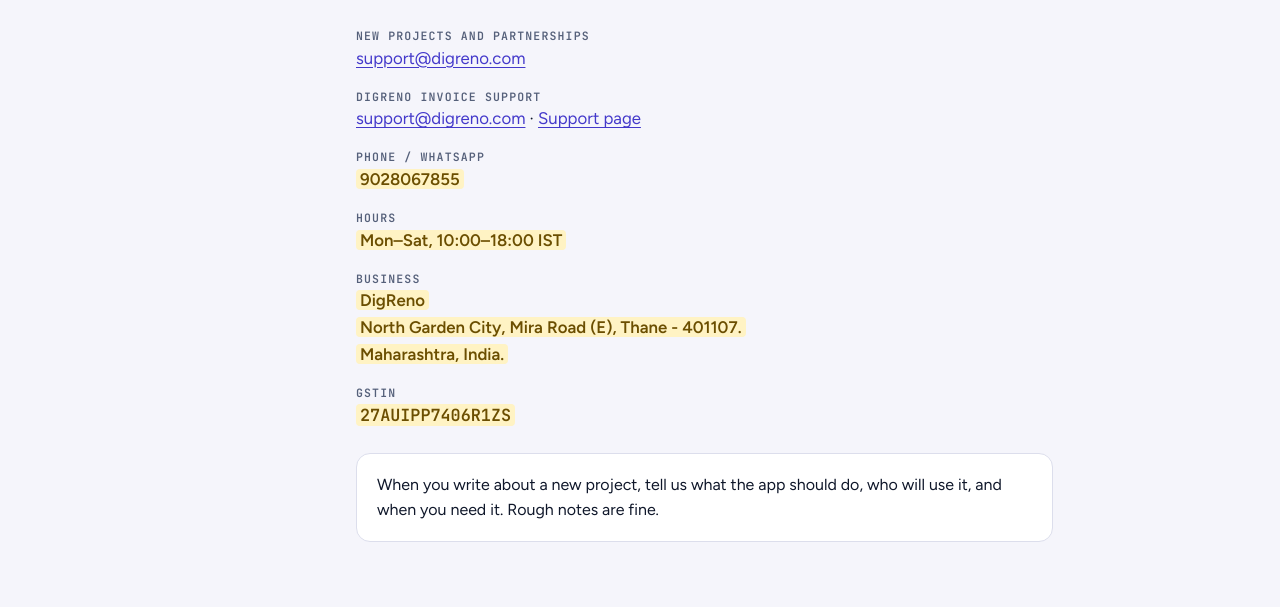
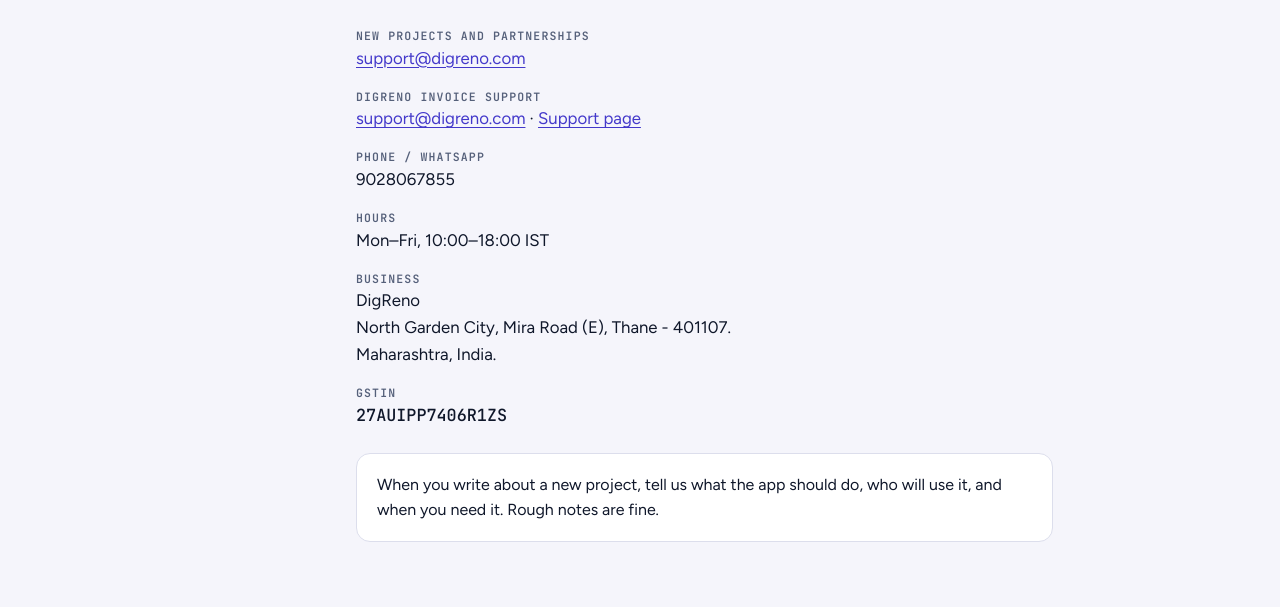
Before and after one commit to pankaj91as/digreno, a plain HTML site: page contact.html in a window 1280 px wide. Shown: the part 193-800 px from the top of the page. Drawn offline with nearby package versions, Linux system fonts and the light colour scheme.

Commit message:
business contact updated

```diff
--- a/contact.html
+++ b/contact.html
@@ -30,10 +30,10 @@
 <dl class="contact-list">
   <div><dt>New projects and partnerships</dt><dd><a href="mailto:support@digreno.com">support@digreno.com</a></dd></div>
   <div><dt>DIGRENO Invoice support</dt><dd><a href="mailto:support@digrenoinvoice.com">support@digreno.com</a> · <a href="/invoice/support.html">Support page</a></dd></div>
-  <div><dt>Phone / WhatsApp</dt><dd><span class="fill">9028067855</span></dd></div>
-  <div><dt>Hours</dt><dd><span class="fill">Mon–Sat, 10:00–18:00 IST</span></dd></div>
-  <div><dt>Business</dt><dd><span class="fill">DigReno</span><br><span class="fill">North Garden City, Mira Road (E), Thane - 401107.</span><br><span class="fill">Maharashtra, India.</span></dd></div>
-  <div><dt>GSTIN</dt><dd class="mono"><span class="fill">27AUIPP7406R1ZS</span></dd></div>
+  <div><dt>Phone / WhatsApp</dt><dd>9028067855</dd></div>
+  <div><dt>Hours</dt><dd>Mon–Fri, 10:00–18:00 IST</dd></div>
+  <div><dt>Business</dt><dd>DigReno<br>North Garden City, Mira Road (E), Thane - 401107.<br>Maharashtra, India.</dd></div>
+  <div><dt>GSTIN</dt><dd class="mono">27AUIPP7406R1ZS</dd></div>
 </dl>
 <div class="callout">When you write about a new project, tell us what the app should do, who will use it, and when you need it. Rough notes are fine.</div>
 </article></main>
```
Also changed, not shown: invoice/support.html (+4 -4 lines).
